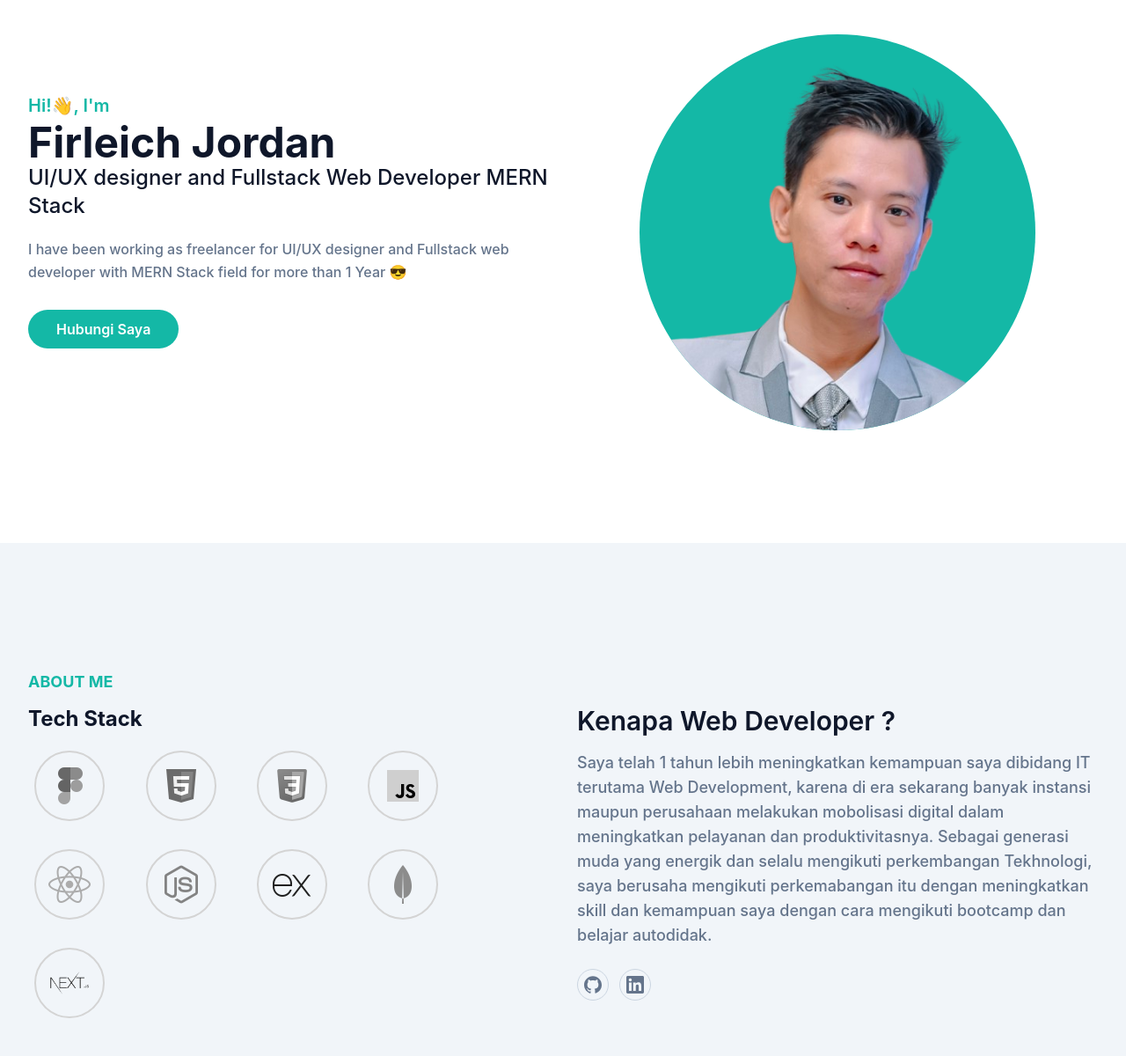
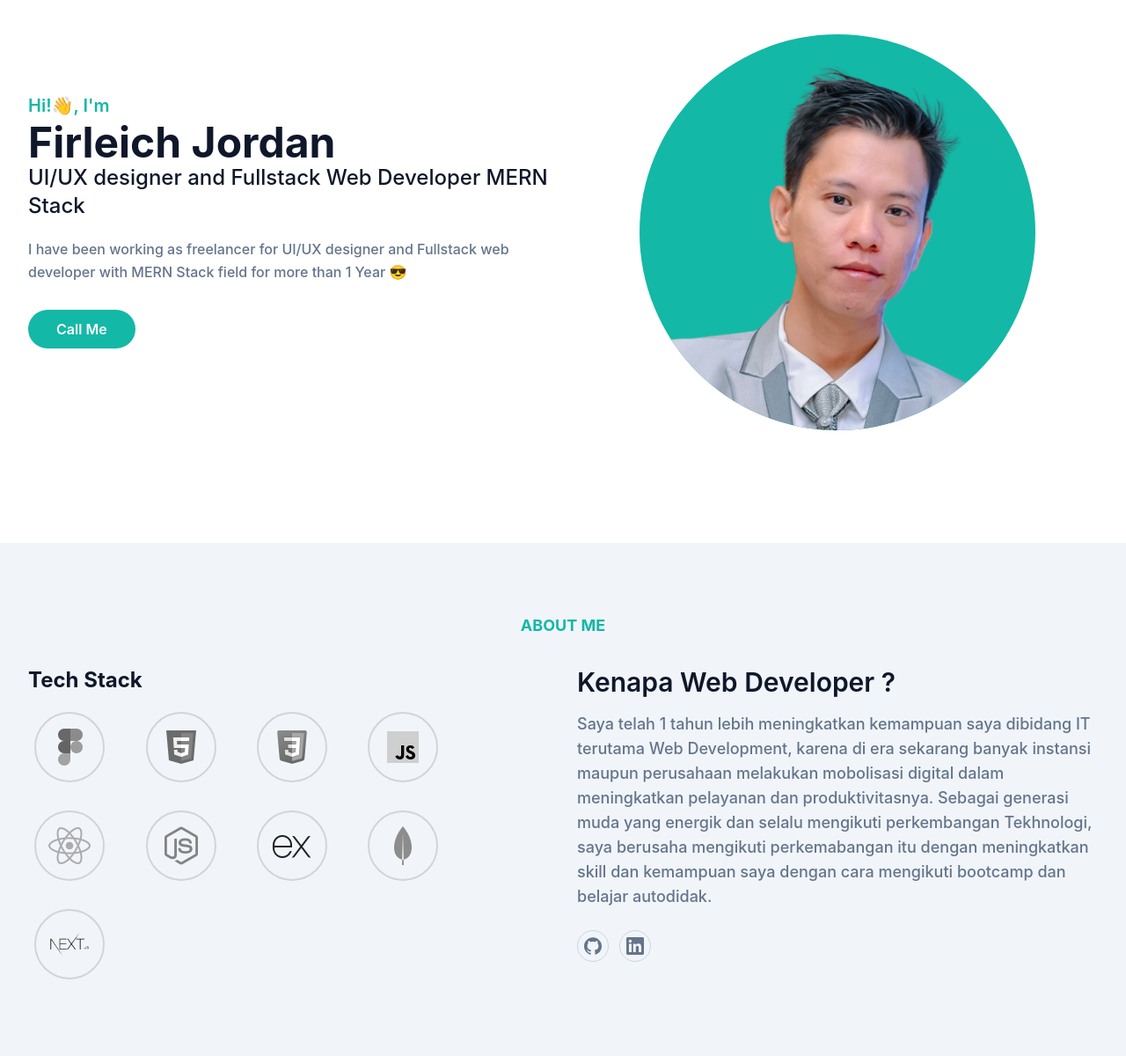
Before and after one commit to firleichjordan/jordan-portofolio, a website: page index.html in a window 1280 px wide. Shown: the part 125-1325 px from the top of the page at 88% size. Drawn offline with Linux system fonts and the light colour scheme.

Commit message:
fix: title about me

```diff
--- a/index.html
+++ b/index.html
@@ -150,7 +150,7 @@
               href="#"
               class="text-base font-semibold text-white bg-primary py-3 px-8 rounded-full hover:shadow-lg hover:opacity-80 transition duration-300 ease-in-out"
             >
-              Hubungi Saya
+              Call Me
             </a>
           </div>
 
@@ -189,13 +189,18 @@
 
     <!-- About Section Start -->
 
-    <section id="about" class="pt-36 pb-32 bg-slate-100 dark:bg-dark">
+    <section id="about" class="pt-20 pb-36 bg-slate-100 dark:bg-dark">
       <div class="container">
+        <div class="flex justify-center">
+          <h1 class="font-bold text-lg mb-8 text-primary uppercase">
+            About Me
+          </h1>
+        </div>
         <div class="flex flex-wrap">
           <div class="w-full px-4 mb-10 lg:w-1/2">
-            <h4 class="font-bold uppercase text-primary text-lg mb-3">
+            <!-- <h4 class="font-bold uppercase text-primary text-lg mb-3">
               About Me
-            </h4>
+            </h4> -->
             <h2
               class="font-bold text-dark text-3xl mb-5 max-w-md lg:text-2xl dark:text-white"
             >
@@ -297,7 +302,7 @@
           </div>
           <div class="w-full px-4 lg:w-1/2">
             <h3
-              class="font-semibold text-dark text-2xl mb-4 lg:text-3xl lg:pt-10 dark:text-white"
+              class="font-semibold text-dark text-2xl mb-4 lg:text-3xl dark:text-white"
             >
               Kenapa Web Developer ?
             </h3>
```
Also changed, not shown: src/output.css.
